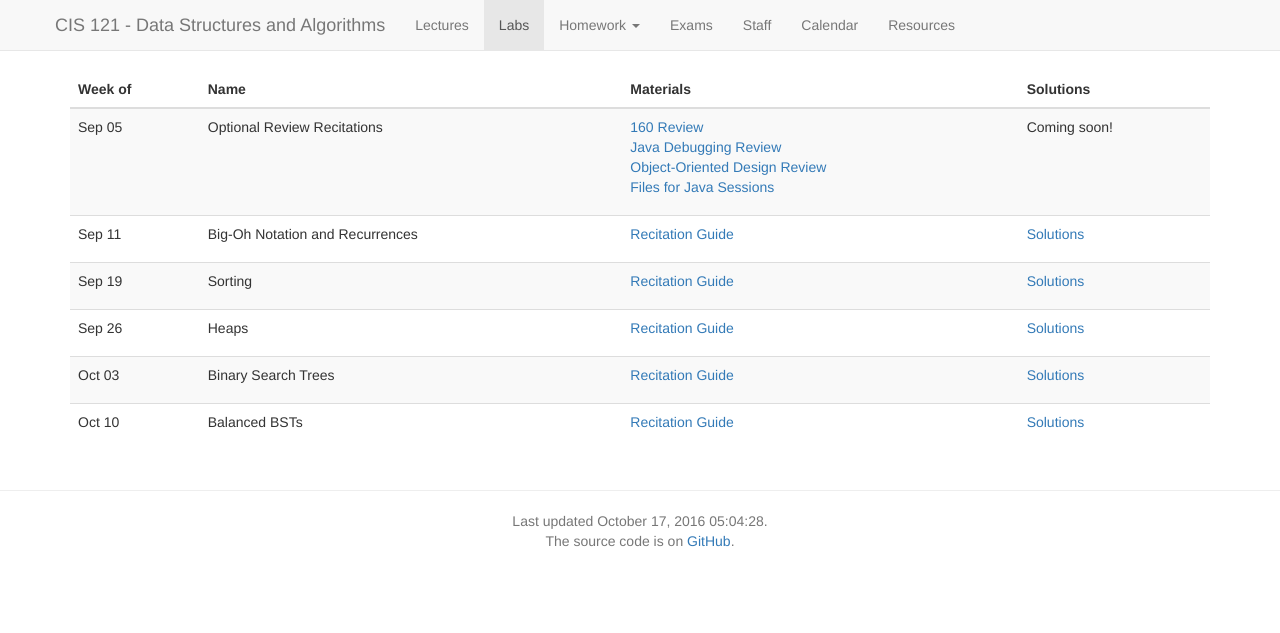
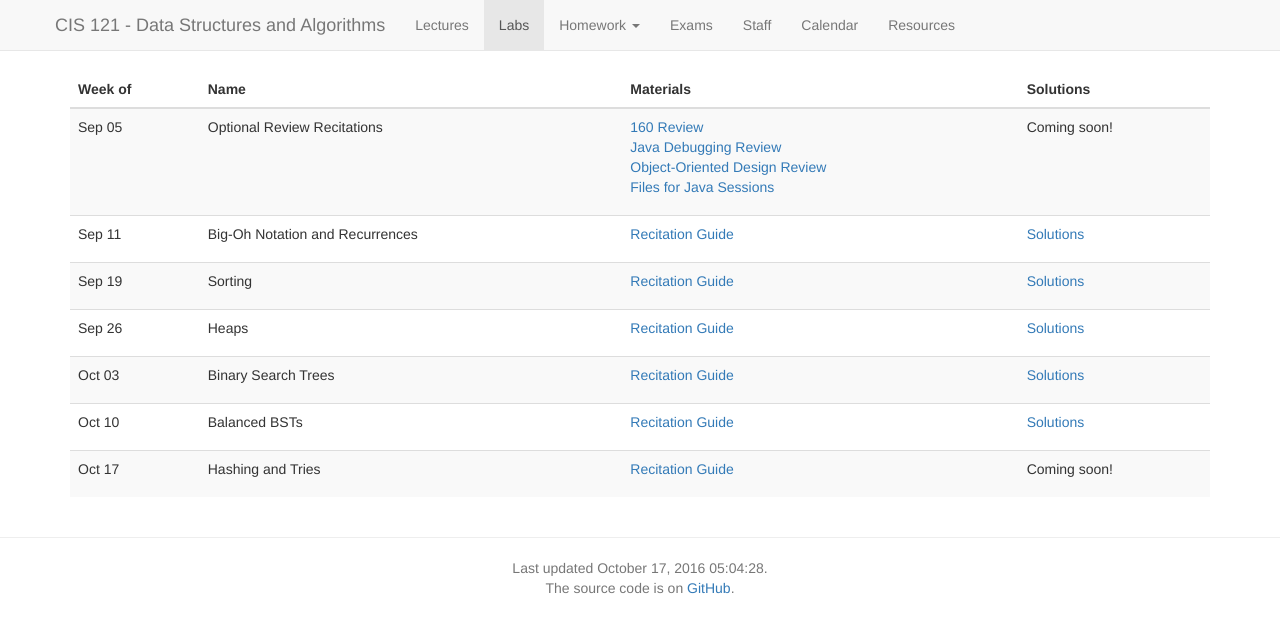
Before and after one commit to vikramkh/course-website-16fa, a Jekyll site: the page built from labs.md, in a window 1280 px wide. Shown: the top 633 px of the page. Built offline with Jekyll 4.4.1, drawn with Linux system fonts in a browser that asks for light colours; nearby versions of some CDN libraries.

Commit message:
Add hashing and tries lab

```diff
--- a/_data/labs.yaml
+++ b/_data/labs.yaml
@@ -40,3 +40,8 @@
     - name: Recitation Guide
       link: content/labs/balanced_bsts/balanced_bsts.pdf
   solutions: protected_content/labs/balanced_bsts/balanced_bsts_sols.pdf
+- date: 2016-10-17
+  name: Hashing and Tries
+  problems:
+    - name: Recitation Guide
+      link: content/labs/hashing_and_tries/hashing_and_tries.pdf
```
